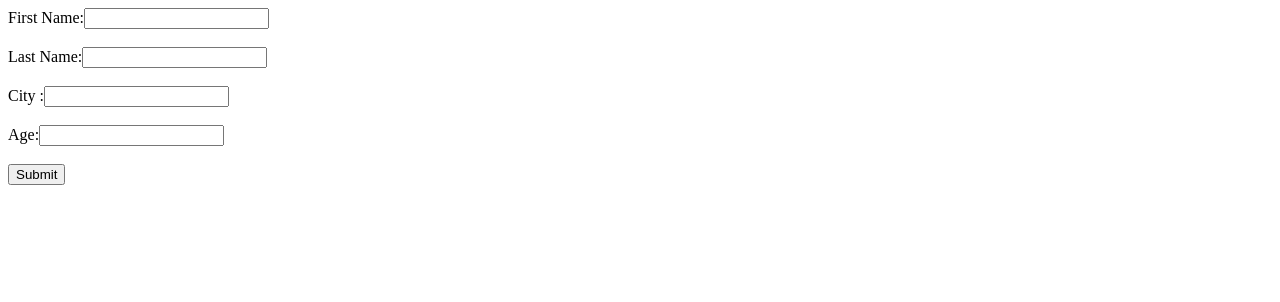
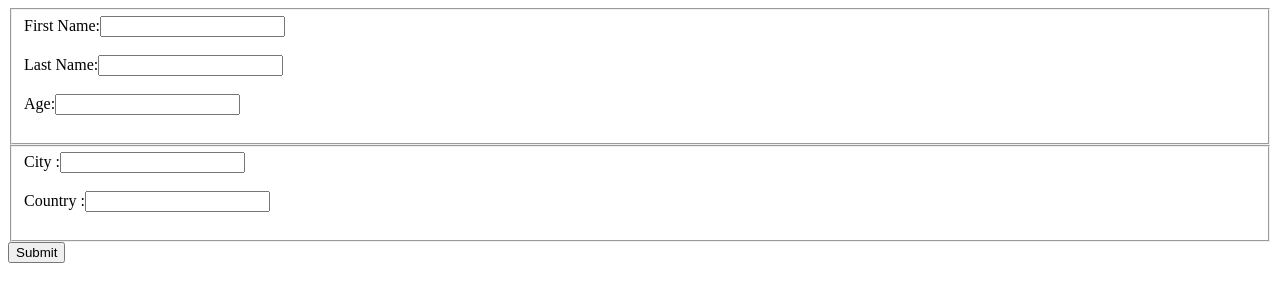
Before and after one commit to deepanjan0604/AngularApp, an Angular app: page / in a window 1280 px wide. Shown: the top 302 px of the page. Built offline with nearby package versions, Linux system fonts and the light colour scheme.

Commit message:
template driven forms -1

```diff
--- a/src/app/template-forms/template-forms.component.html
+++ b/src/app/template-forms/template-forms.component.html
@@ -1,16 +1,23 @@
 <form #form="ngForm" (ngSubmit)="loggingForm(form.value)">
+    <fieldset ngModelGroup="employee">
 <label>First Name:</label>
 <input type="text" name="firstName" ngModel>
 <br><br>
 <label>Last Name:</label>
 <input type="text" name="lastName" ngModel>
 <br><br>
+<label>Age:</label>
+<input type="number" name="age" ngModel>
+<br><br>
+</fieldset>
+<fieldset ngModelGroup="address">
 <label>City :</label>
 <input type="text" name="city" ngModel>
 <br><br>
-<label>Age:</label>
-<input type="number" name="age" ngModel>
+<label>Country :</label>
+<input type="text" name="country" ngModel>
 <br><br>
+</fieldset>
 <button type="submit">Submit</button>
 
 </form>
```
